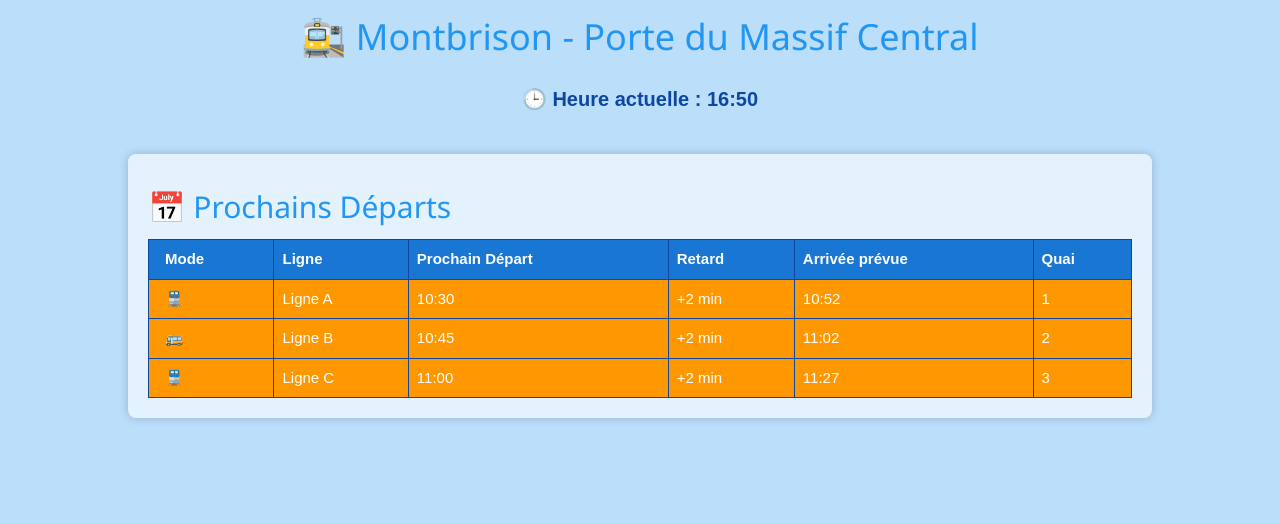
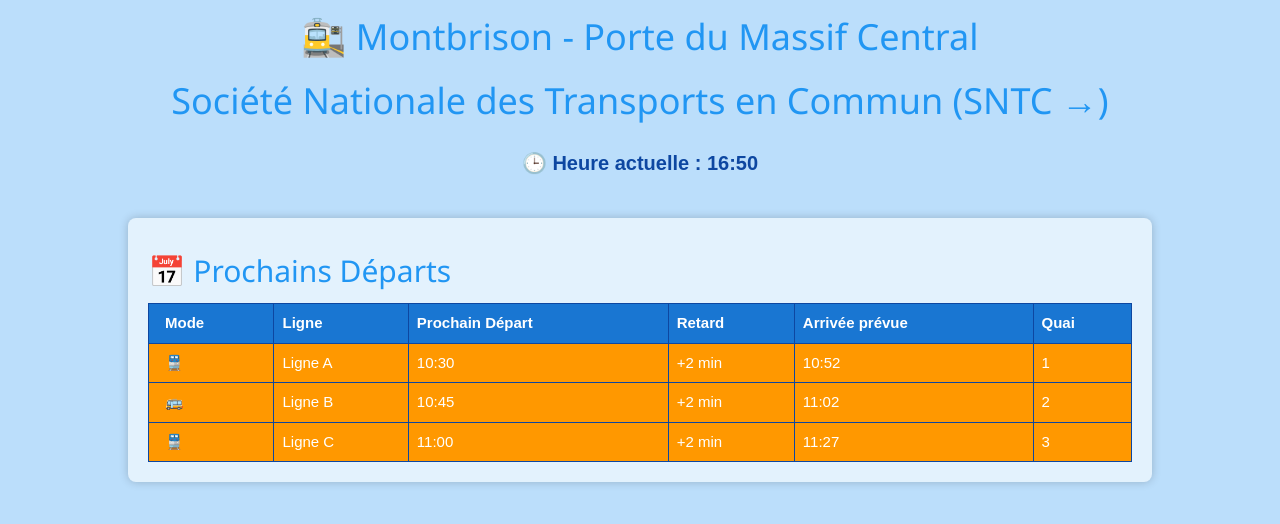
Before and after one commit to busdisplayer/sntc, a plain HTML site: page index.html in a window 1280 px wide. Drawn offline with nearby package versions, Linux system fonts and the light colour scheme.

Commit message:
Update index.html

```diff
--- a/index.html
+++ b/index.html
@@ -24,6 +24,7 @@
 </head>
 <body>
     <h1 class="w3-center w3-text-blue">🚉 Montbrison - Porte du Massif Central</h1>
+    <h1 class="w3-center w3-text-blue">Société Nationale des Transports en Commun (SNTC →)</h1>
     <p id="clock"></p>
 
     <div class="container">
```
